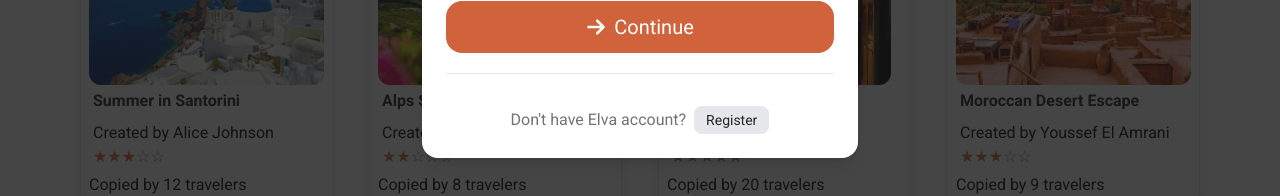
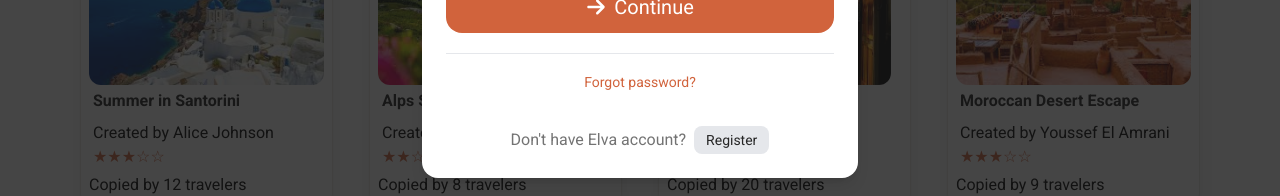
Before and after one commit to HackYourFutureProjects/c51-final-project-group-C, a React (Vite) app in the folder client/: page /login in a window 1280 px wide. Shown: the part 507-703 px from the top of the page. Built offline with nearby package versions, Linux system fonts and the light colour scheme; no server answers.

Commit message:
minor changes

```diff
--- a/client/src/pages/auth/EmailVerification.jsx
+++ b/client/src/pages/auth/EmailVerification.jsx
@@ -53,7 +53,7 @@ const EmailVerification = () => {
       <div className="flex items-center justify-center min-h-screen">
         <div className="text-center">
           <h2 className="text-2xl font-semibold text-red-600">
-            Verification Failed
+            Verification Failed.
           </h2>
           <p className="mt-2 text-gray-600">{error}</p>
         </div>
--- a/client/src/pages/auth/LoginPage.jsx
+++ b/client/src/pages/auth/LoginPage.jsx
@@ -92,6 +92,14 @@ const LoginPage = () => {
       footer={
         <div className="login-footer flex flex-col gap-4 mt-3">
           <hr />
+          <div className="text-center">
+            <Link
+              to="/forgot-password"
+              className="forgot-password-link text-sm text-accent hover:underline"
+            >
+              Forgot password?
+            </Link>
+          </div>
           <div className="register-prompt text-neutral-500 text-center mt-4 font-light">
             <div className="flex flex-row items-center gap-2 justify-center">
               <div>Don&#39;t have Elva account?</div>
```
